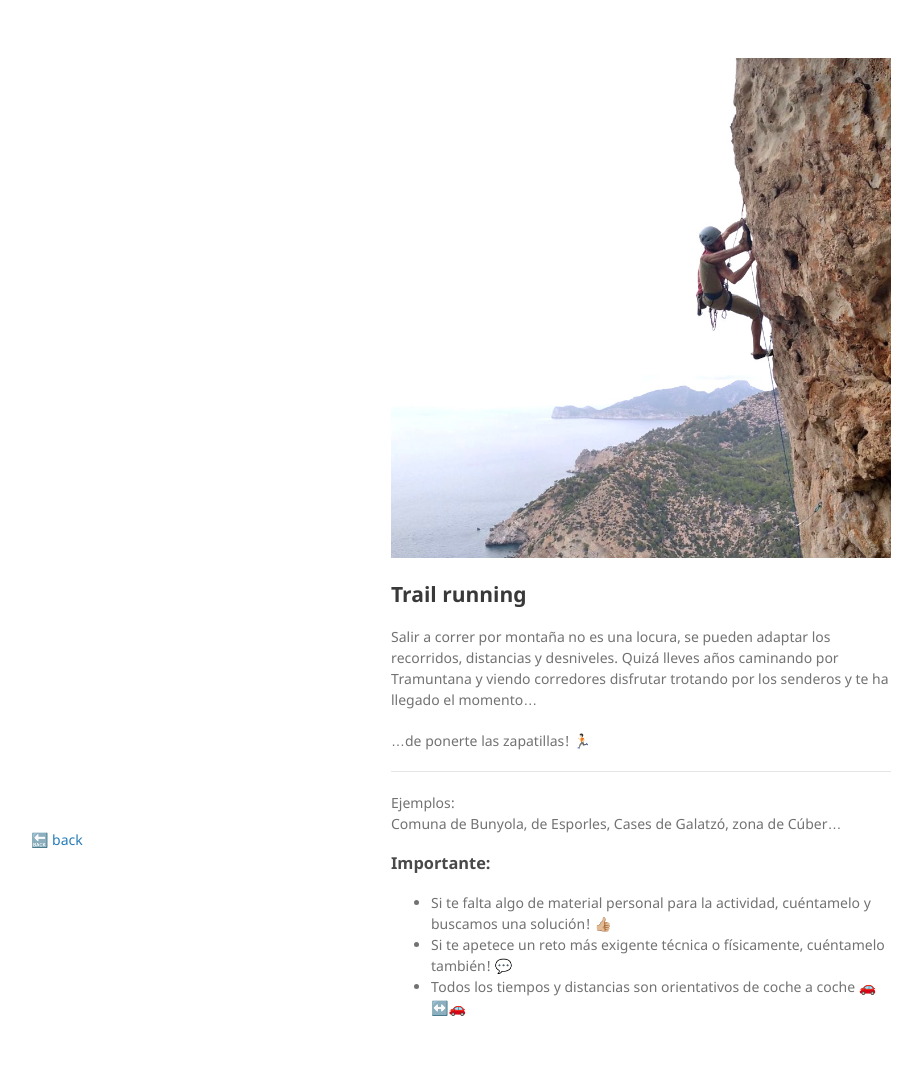
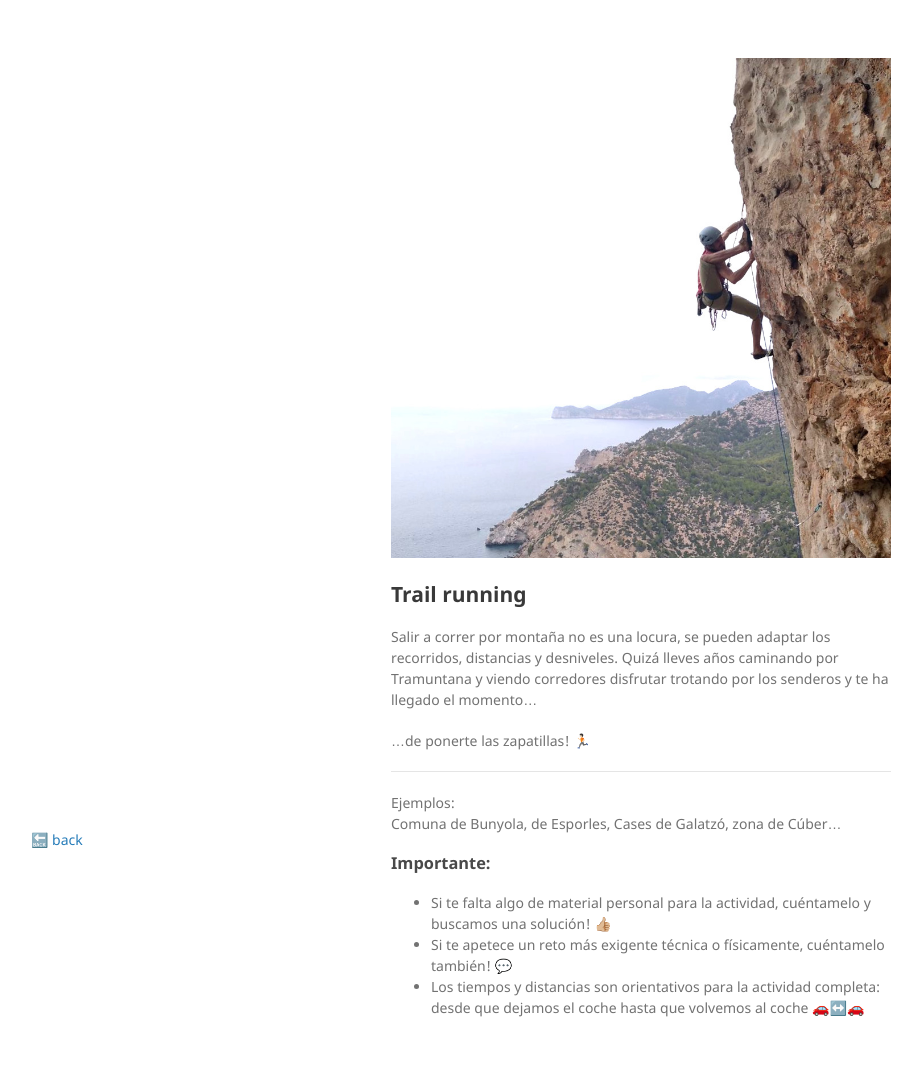
Before and after one commit to indradecastro/MountainGuide, a Jekyll site: the page built from trail.md, in a window 1280 px wide. Shown: the whole page, without its empty margins (179-1101 px from the left). Built offline with Jekyll 4.4.1, drawn with Linux system fonts in a browser that asks for light colours.

Commit message:
improve importante message

```diff
--- a/_layouts/actividad.html
+++ b/_layouts/actividad.html
@@ -23,7 +23,7 @@
          <ul>
            <li>Si te falta algo de material personal para la actividad, cuéntamelo y buscamos una solución! 👍🏼</li>
            <li>Si te apetece un reto más exigente técnica o físicamente, cuéntamelo también! 💬</li>
-           <li>Todos los tiempos y distancias son orientativos de coche a coche 🚗↔️🚗</li>
+           <li>Los tiempos y distancias son orientativos para la actividad completa: desde que dejamos el coche hasta que volvemos al coche 🚗↔️🚗</li>
          </ul>
       </section>
       <footer>
```
